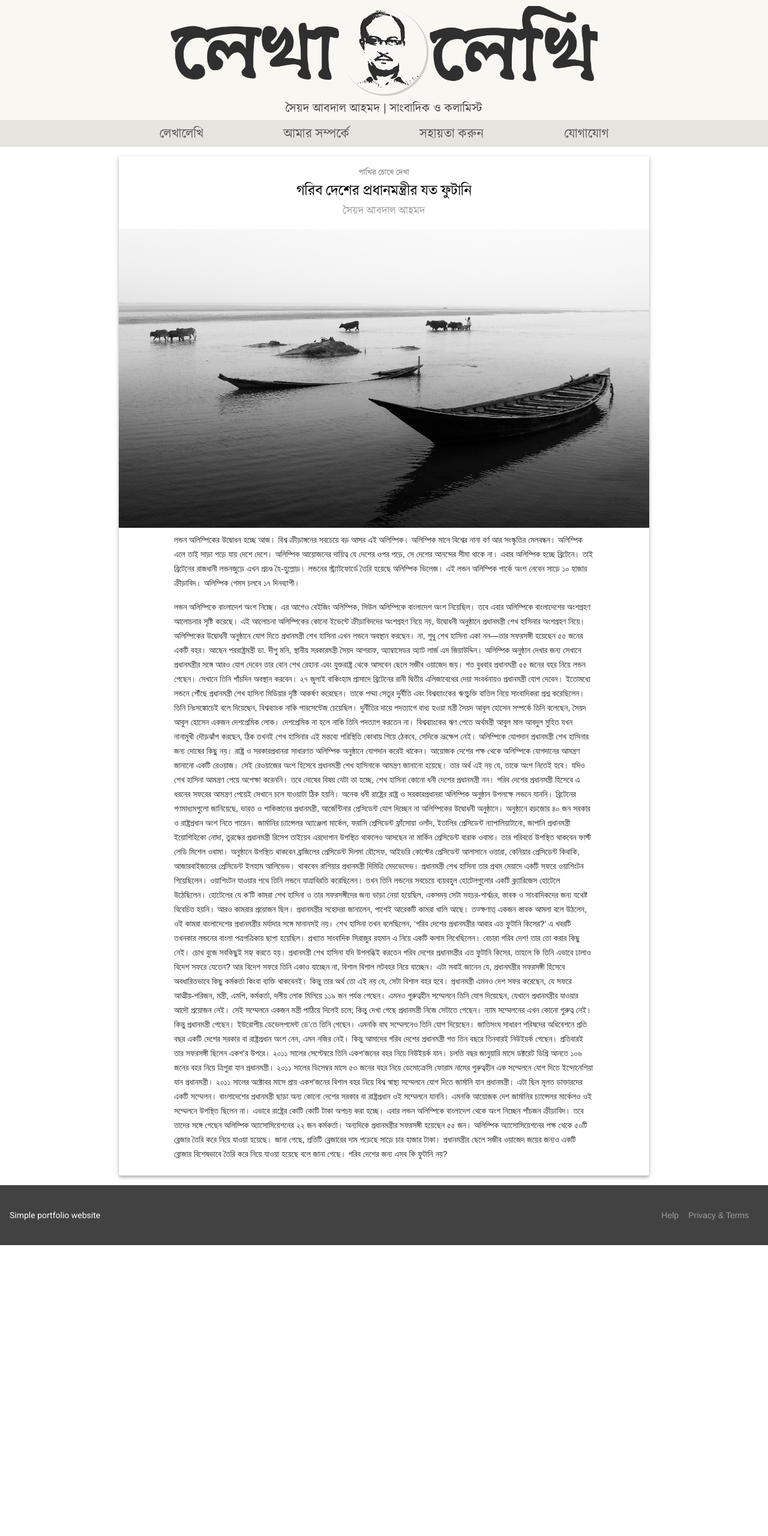
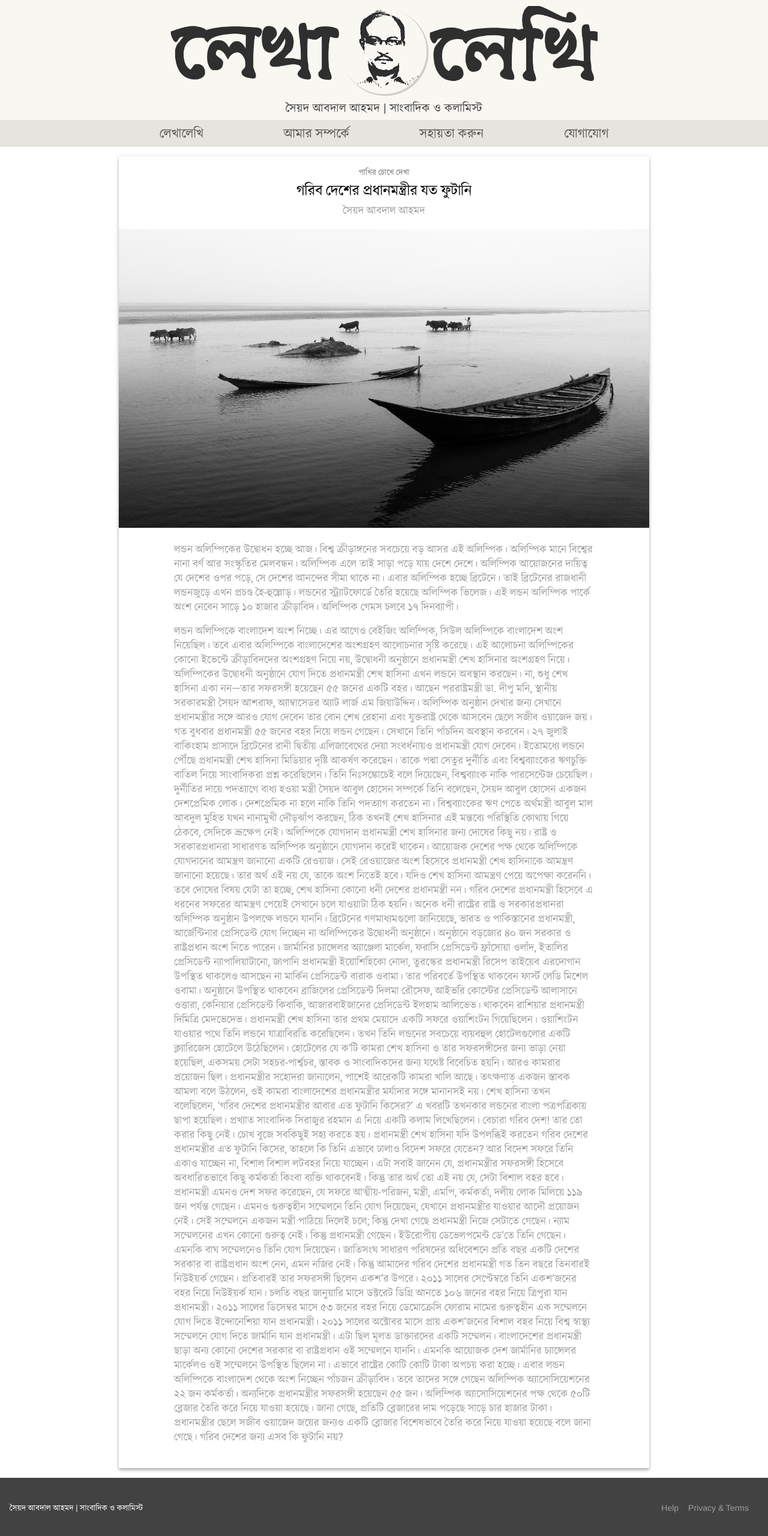
Before and after one commit to abdal62/abdal62.github.io, a Jekyll site: the page built from _posts/2012-07-26-গরিব-দেশের-প্রধানমন্ত্রীর-যত-ফুটানি.md, in a window 1280 px wide. Shown: the top 2561 px of the page at 60% size. Built offline with Jekyll 4.4.1, drawn with Linux system fonts in a browser that asks for light colours; nearby versions of some CDN libraries.

Commit message:
Added css changes to main text in article

```diff
--- a/_layouts/post.html
+++ b/_layouts/post.html
@@ -23,19 +23,9 @@ layout: default
             </div>
 
             <div id="pageContentText" class="mdl-grid portfolio-copy">
-                {{page.content}}
+                <p id="pageContentText">{{page.content}}</p>
             </div>
         </div>
     </div>
-    <footer class="mdl-mini-footer">
-        <div class="mdl-mini-footer__left-section">
-            <div class="mdl-logo">Simple portfolio website</div>
-        </div>
-        <div class="mdl-mini-footer__right-section">
-            <ul class="mdl-mini-footer__link-list">
-                <li><a href="#">Help</a></li>
-                <li><a href="#">Privacy & Terms</a></li>
-            </ul>
-        </div>
-    </footer>
+    {% include footer.html %}
 </main>
--- a/styles.css
+++ b/styles.css
@@ -123,8 +123,10 @@ div#postAuthor{
   margin-right: auto;
 }
 
-div#pageContentText{
-  font-size: 20px;
+div#pageContentText.mdl-grid.portfolio-copy p{
+  font-family: 'Roboto', kalpurush;
+  font-size: 18px;
+  color: #9e9e9e;
 }
 
 h3#postAuthorText{
```
